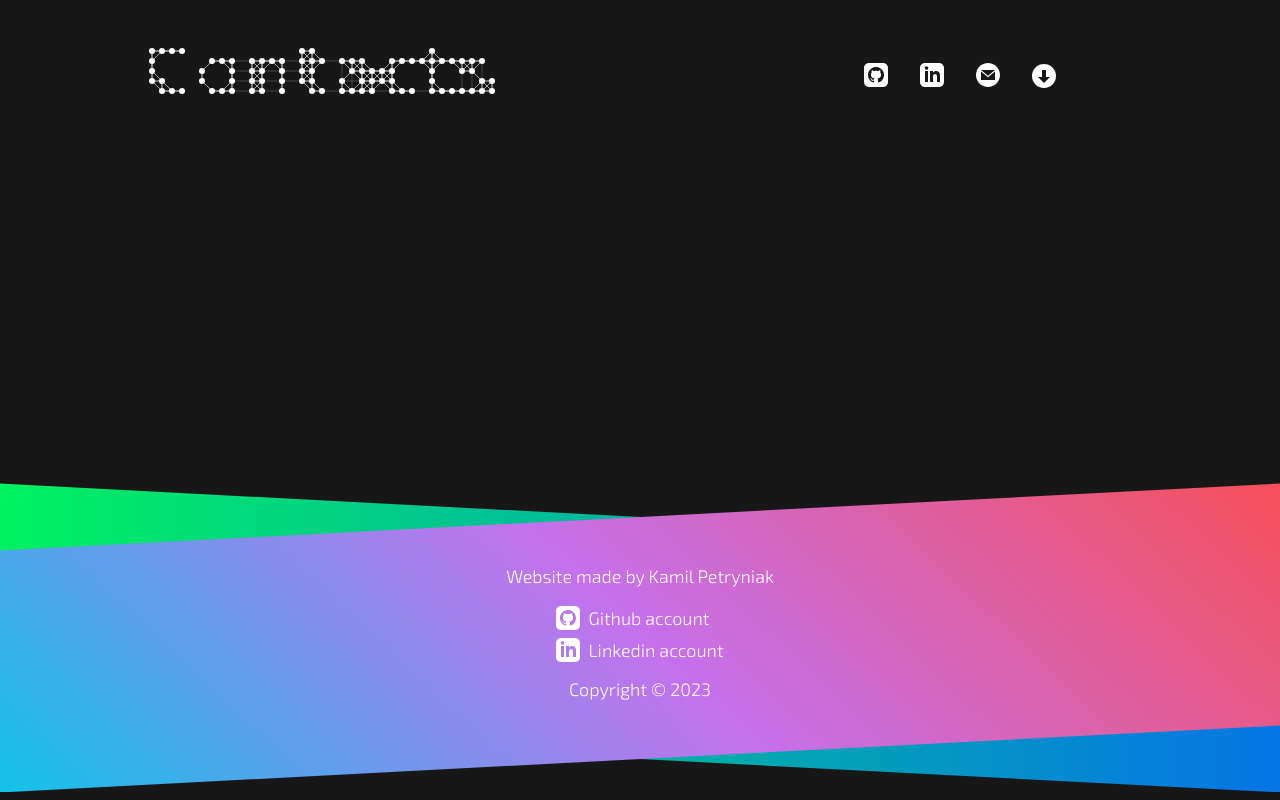
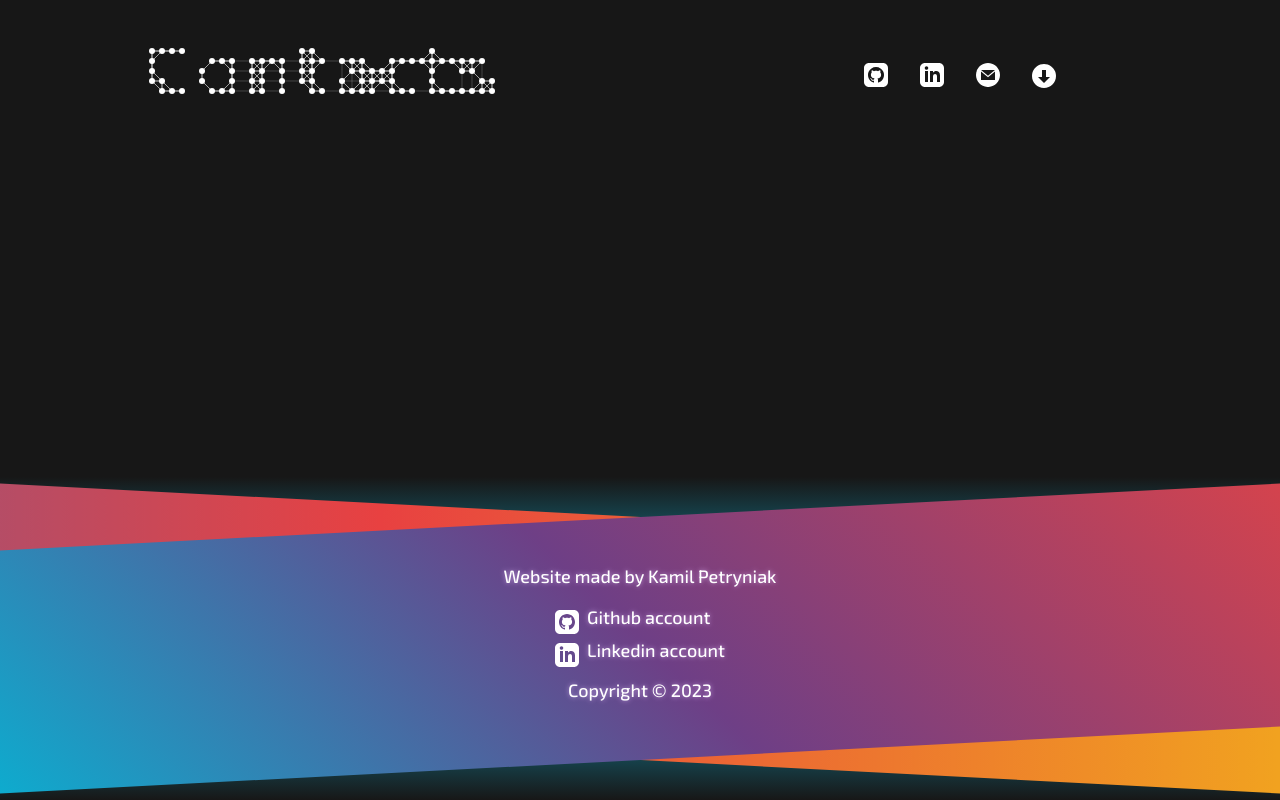
Before and after one commit to szalashaska/my-homepage, a React (Create React App) app: page / in a window 1280 px wide. Shown: the part 3486-4286 px from the top of the page. Built offline with nearby package versions, Linux system fonts and the light colour scheme.

Commit message:
Styled footer

```diff
--- a/src/GlobalStyles.js
+++ b/src/GlobalStyles.js
@@ -7,7 +7,7 @@ const GlobalStyles = createGlobalStyle`
   --ff-body: 'Exo 2', sans-serif;
   --max-vw: 93.75rem;
   --min-vw: 22.5rem;
-  --clr-black: hsl(0, 0%, 9%);
+  --clr-black: rgb(23, 23, 23);
 
   /* Theme values */
   --font-clr: white;
--- a/src/components/Footer.jsx
+++ b/src/components/Footer.jsx
@@ -2,6 +2,8 @@ import styled from "styled-components";
 import { ReactComponent as Github } from "../assets/github.svg";
 import { ReactComponent as Linkedin } from "../assets/linkedin.svg";
 import { LinkStyled, Paragraph, Wrapper } from "../GlobalStyles";
+import ThemeContext from "../contexts/ThemeContext";
+import { useContext } from "react";
 
 const Icon = styled.svg`
   fill: var(--font-clr);
@@ -21,20 +23,29 @@ const SocialLink = styled(LinkStyled)`
   align-items: center;
   gap: 0.5rem;
   margin-bottom: 0.5rem;
-  font-size: clamp(0.8rem, 0.6737rem + 0.5614vw, 1.2rem);
-  font-weight: 300;
+
+  @media screen and (min-width: 500px) {
+    margin-bottom: 0;
+  }
 `;
 
 const FooterStyled = styled.footer`
-  padding-top: 2.5rem;
+  padding-block: 2.5rem;
+  background: linear-gradient(to top, var(--bg-clr), #12c2e9, var(--bg-clr));
 `;
 
 const FooterWrapper = styled.div`
   padding-block: 3rem;
   color: var(--font-clr);
+  --background-light: linear-gradient(45deg, #12c2e9, #c471ed, #f64f59);
+  --background-dark: linear-gradient(45deg, #0eabce, #6e3f86, #d4434d);
 
   --skew-angle: -3deg;
-  --background: linear-gradient(45deg, #12c2e9, #c471ed, #f64f59);
+  --background1: ${(props) =>
+    props.theme === "dark"
+      ? "var(--background-dark)"
+      : "var(--background-light)"};
+  --background2: linear-gradient(to right, #00f260, #0575e6, #e84141, #f9f902);
 
   position: relative;
   isolation: isolate;
@@ -46,7 +57,7 @@ const FooterWrapper = styled.div`
 
   &::after {
     content: "";
-    background: var(--background);
+    background: var(--background1);
     position: absolute;
     z-index: -1;
     inset: 0;
@@ -55,19 +66,33 @@ const FooterWrapper = styled.div`
 
   &::before {
     content: "";
-    background: linear-gradient(to right, #00f260, #0575e6);
+    background: var(--background2) left/400% 100%;
     position: absolute;
     z-index: -2;
     inset: 0;
     transform: skewY(calc(var(--skew-angle) * -1));
+    animation: background-change 8s infinite alternate linear;
+    @keyframes background-change {
+      100% {
+        background-position: right;
+      }
+    }
   }
 `;
 
+const FooterText = styled(Paragraph)`
+  text-align: center;
+  font-weight: 500;
+  text-shadow: 0 0 5px rgba(225, 185, 250, 0.725);
+`;
+
 const Footer = () => {
+  const { theme } = useContext(ThemeContext);
+
   return (
     <FooterStyled>
-      <FooterWrapper>
-        <Paragraph align="center">Website made by Kamil Petryniak</Paragraph>
+      <FooterWrapper theme={theme}>
+        <FooterText>Website made by Kamil Petryniak</FooterText>
         <Wrapper>
           <SocialLink
             href="https://github.com/szalashaska"
@@ -76,7 +101,7 @@ const Footer = () => {
             aria-label="See my github account."
           >
             <Icon as={GithubIco} />
-            Github account
+            <FooterText>Github account</FooterText>
           </SocialLink>
 
           <SocialLink
@@ -86,10 +111,10 @@ const Footer = () => {
             aria-label="See my linkedin account."
           >
             <Icon as={LinkedinIco} />
-            Linkedin account
+            <FooterText>Linkedin account</FooterText>
           </SocialLink>
         </Wrapper>
-        <Paragraph align="center">Copyright © 2023</Paragraph>
+        <FooterText>Copyright © 2023</FooterText>
       </FooterWrapper>
     </FooterStyled>
   );
@@ -97,7 +122,7 @@ const Footer = () => {
 
 export default Footer;
 
-// const FooterStyled = styled.footer`
+// const FooterStyled = styled.footer`;
 //   /* mask created with
 //   https://css-generators.com/wavy-shapes/ */
 
@@ -110,3 +135,58 @@ export default Footer;
 //   -webkit-mask: var(--mask);
 //   mask: var(--mask); */
 // `;
+
+// const FooterStyled = styled.footer`
+//   background: linear-gradient(90deg, red, blue, green, yellow) left/400% 100%;
+//   animation: f 10s infinite alternate linear;
+
+//   @keyframes f {
+//     100% {
+//       background-position: right;
+//     }
+//   }
+// `;
+
+// const FooterWrapper = styled.div`
+//   --s: 40px; /* shape size */
+//   --m: 2px; /* line thickness */
+
+//   --v1: var(--bg-clr) 119.5deg, #0000 120.5deg;
+//   --v2: #000 119.5deg, #0000 120.5deg;
+//   background: conic-gradient(
+//       at var(--m) calc(var(--s) * 0.5777),
+//       transparent 270deg,
+//       #000 0deg
+//     ),
+//     conic-gradient(
+//       at calc(100% - var(--m)) calc(var(--s) * 0.5777),
+//       #000 90deg,
+//       transparent 0deg
+//     ),
+//     conic-gradient(from -60deg at 50% calc(var(--s) * 0.8662), var(--v1)),
+//     conic-gradient(
+//       from -60deg at 50% calc(var(--s) * 0.8662 + 2 * var(--m)),
+//       var(--v2)
+//     ),
+//     conic-gradient(
+//       from 120deg at 50% calc(var(--s) * 1.4435 + 3 * var(--m)),
+//       var(--v1)
+//     ),
+//     conic-gradient(
+//       from 120deg at 50% calc(var(--s) * 1.4435 + var(--m)),
+//       var(--v2)
+//     ),
+//     linear-gradient(
+//       90deg,
+//       var(--bg-clr) calc(50% - var(--m)),
+//       #000 0 calc(50% + var(--m)),
+//       var(--bg-clr) 0
+//     );
+//   background-size: calc(var(--s) + 2 * var(--m))
+//     calc(var(--s) * 1.732 + 3 * var(--m));
+//   mix-blend-mode: lighten;
+//   padding-block: 3rem;
+//   color: var(--font-clr);
+
+//   gap: 0.5rem;
+// `;
```
